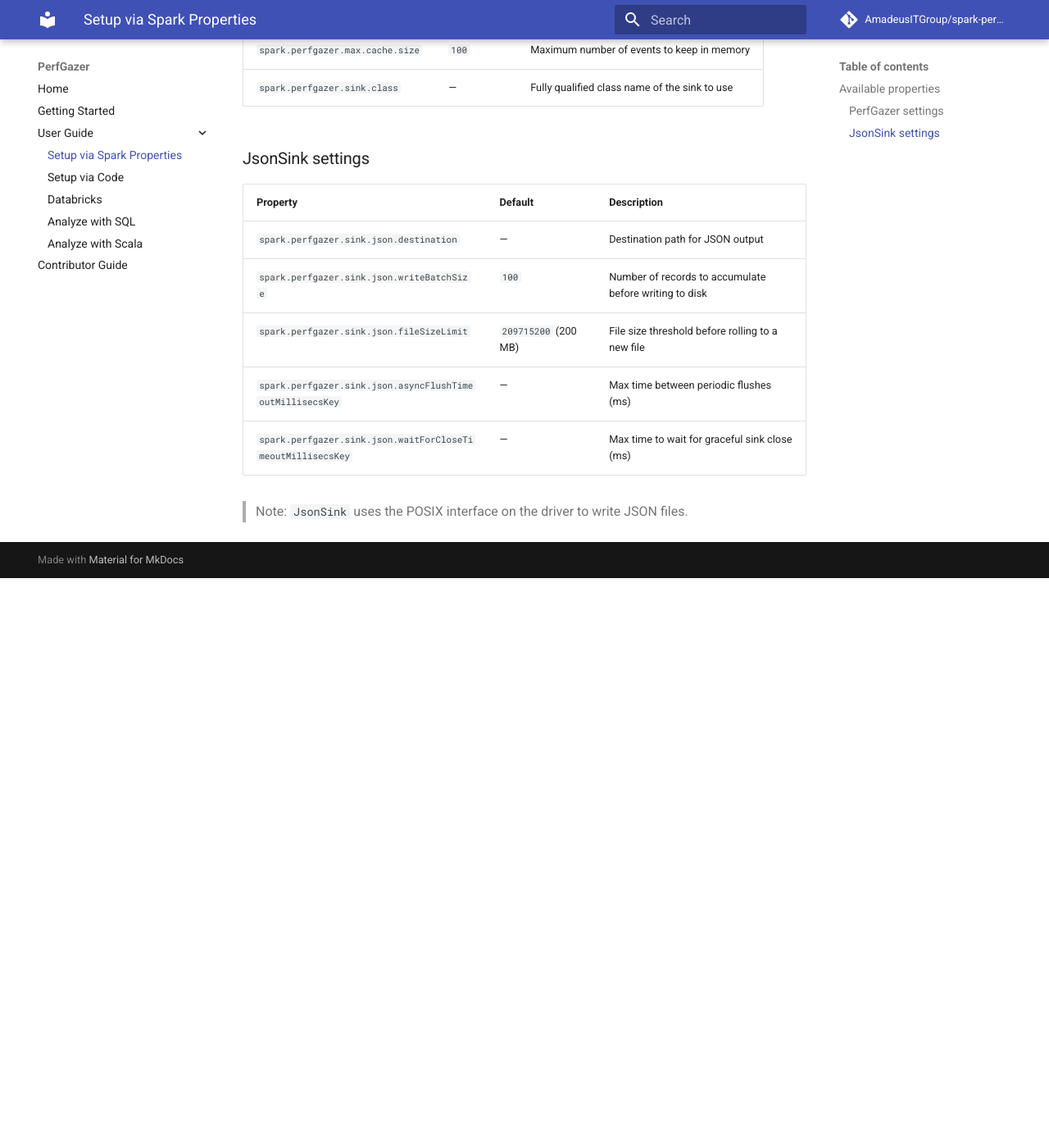
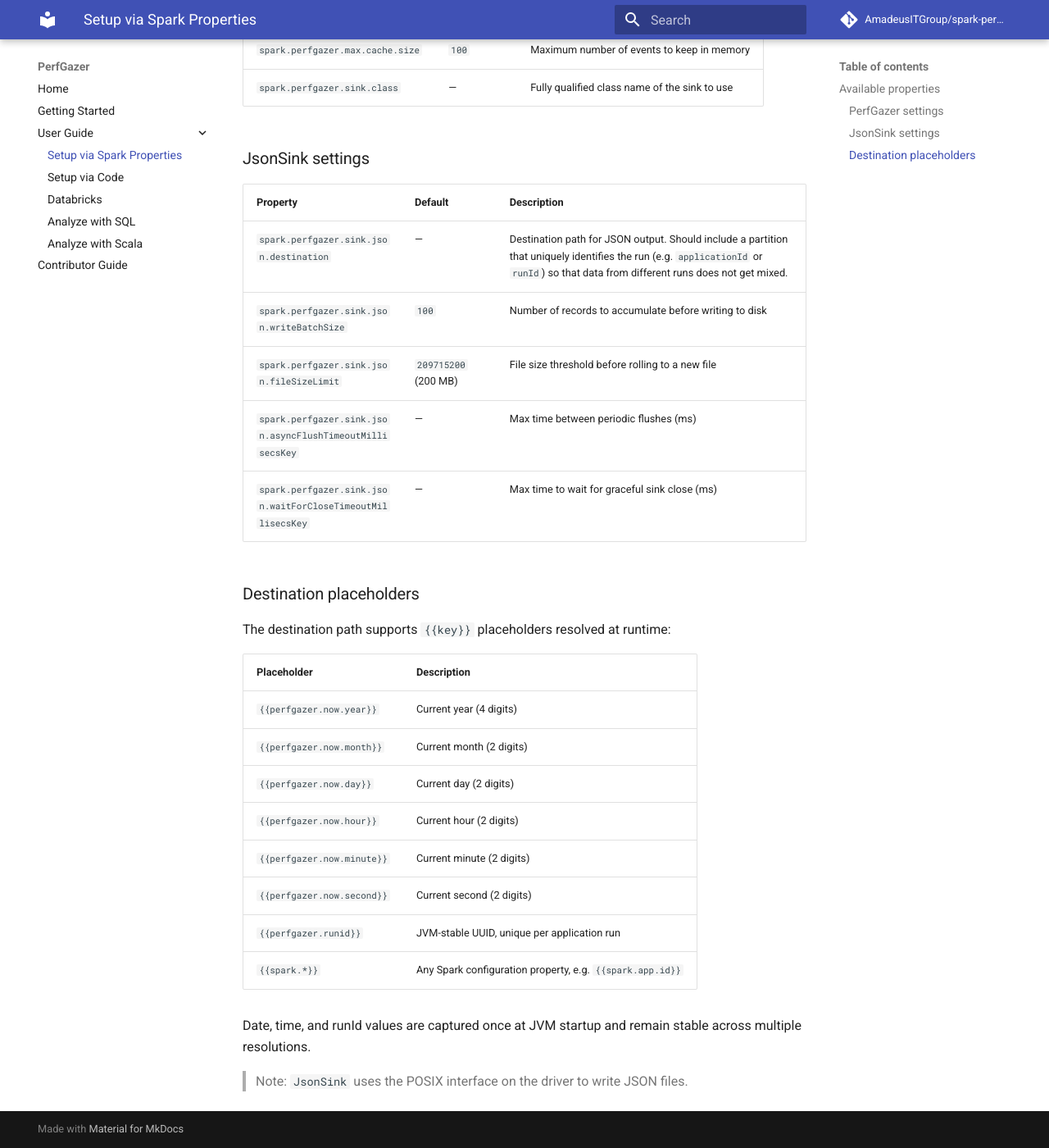
Before and after one commit to AmadeusITGroup/spark-perf-gazer, an MkDocs documentation site: the page built from docs/user_guide/setup_spark_properties.md, in a window 1280 px wide and 1400 px high, scrolled down 889 px. Shown: the whole window at 82% size. Built offline with MkDocs 1.6.1 and Material for MkDocs 9.7.7, drawn with Linux system fonts in a browser that asks for light colours; comment, search, counter and statistics services are not loaded; the version menu is left out; before the commit the page ends 1594 px from its top, so only the background shows below that.

Commit message:
Bugfix determinism date and runid (#29)
* Note on the destination of JsonSink

* Add {{perfgazer.*}} runid, now.hour, now.minute, now.second

```diff
--- a/docs/user_guide/setup_spark_properties.md
+++ b/docs/user_guide/setup_spark_properties.md
@@ -34,10 +34,27 @@
 
 | Property | Default | Description |
 |---|---|---|
-| `spark.perfgazer.sink.json.destination` | — | Destination path for JSON output |
+| `spark.perfgazer.sink.json.destination` | — | Destination path for JSON output. Should include a partition that uniquely identifies the run (e.g. `applicationId` or `runId`) so that data from different runs does not get mixed. |
 | `spark.perfgazer.sink.json.writeBatchSize` | `100` | Number of records to accumulate before writing to disk |
 | `spark.perfgazer.sink.json.fileSizeLimit` | `209715200` (200 MB) | File size threshold before rolling to a new file |
 | `spark.perfgazer.sink.json.asyncFlushTimeoutMillisecsKey` | — | Max time between periodic flushes (ms) |
 | `spark.perfgazer.sink.json.waitForCloseTimeoutMillisecsKey` | — | Max time to wait for graceful sink close (ms) |
 
+### Destination placeholders
+
+The destination path supports `{{key}}` placeholders resolved at runtime:
+
+| Placeholder | Description |
+|---|---|
+| `{{perfgazer.now.year}}` | Current year (4 digits) |
+| `{{perfgazer.now.month}}` | Current month (2 digits) |
+| `{{perfgazer.now.day}}` | Current day (2 digits) |
+| `{{perfgazer.now.hour}}` | Current hour (2 digits) |
+| `{{perfgazer.now.minute}}` | Current minute (2 digits) |
+| `{{perfgazer.now.second}}` | Current second (2 digits) |
+| `{{perfgazer.runid}}` | JVM-stable UUID, unique per application run |
+| `{{spark.*}}` | Any Spark configuration property, e.g. `{{spark.app.id}}` |
+
+Date, time, and runId values are captured once at JVM startup and remain stable across multiple resolutions.
+
 > Note: `JsonSink` uses the POSIX interface on the driver to write JSON files.
```
Also changed, not shown: docs/user_guide/setup_code.md (+2 -0 lines), 3 other files.
